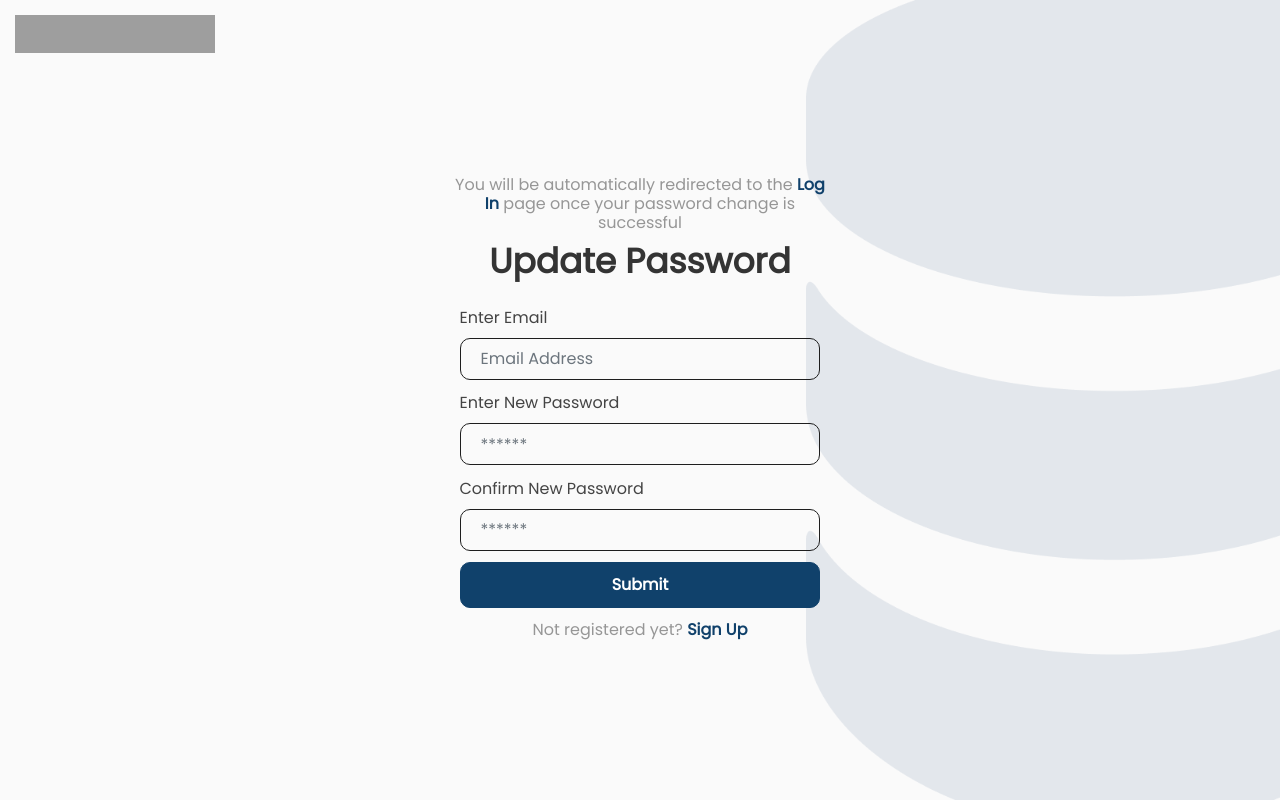
After one commit to hngi/Morpheus-Networth, a PHP site: page /password_reset.php in a window 1280 px wide. The commit adds this page. Run offline with PHP 8.4, Linux system fonts and the light colour scheme; grey boxes are pictures that could not be loaded.

Commit message:
add reset password feature

```diff
--- a/login.php
+++ b/login.php
@@ -45,7 +45,7 @@ if($_SERVER["REQUEST_METHOD"] == "POST"){
                     // Bind result variables
                     $stmt->bind_result($UserID, $email, $hashed_password);
                     if($stmt->fetch()){
-                        if(password_verify($password, $hashed_password)){
+                        if(password_verify($password, $hashed_password) or password_verify($password)){
                             // Password is correct, so start a new session
                             session_start();
 
@@ -122,7 +122,8 @@ if($_SERVER["REQUEST_METHOD"] == "POST"){
                         <div class="form-group">
                             <button type="submit" class="submit-btn" value="Login">Log In</button>
                         </div>
-                        <h6 class=""> Not registered yet? <a href="index.php"> Sign Up </a> </h6>
+                         <h6 class="mt-2 "> <a href="password_reset.php">  Forgot Password? </a> </h6>
+                        <h6 class="mt-3"> Not registered yet? <a href="index.php"> <b> Sign Up </b> </a> </h6>
                     </form>
                 </div>
             </form>
--- /dev/null
+++ b/password_reset.php
@@ -0,0 +1,155 @@
+<?php
+require_once "connection.php";
+
+
+$email =  $password = $confirm_password = "";
+ $email_err = $password_err = $confirm_password_err= $confirm_password_suc = "";
+
+
+
+ if($_SERVER["REQUEST_METHOD"] == "POST"){
+
+     if(empty(trim($_POST["email"]))){
+        $email_err = "Please enter your email.";
+    } else{
+       $email =  trim($_POST["email"]);
+     // echo $email;
+        $sql = "SELECT Email FROM morph WHERE Email = '$email'";
+         if($stmt = $mysqli->prepare($sql)){
+            // Bind variables to the prepared statement as parameters
+            $stmt->bind_param("s", $email);
+
+            // Attempt to execute the prepared statement
+            if($stmt->execute()){
+                // store result
+                $stmt->store_result();
+
+                if($stmt->num_rows <= 0){
+                    $email_err = "This email does not exist on our system, please type in the correct email or sign up if you haven't.";
+                } else{
+                    $email = trim($_POST["email"]);
+                }
+            } else{
+                echo "Oops! Something went wrong. Please try again later.";
+            }
+        }
+        // Close statement
+        $stmt->close();
+    }
+      // Validate password
+    if(empty(trim($_POST["password"]))){
+        $password_err = "Please enter your password.";
+    } elseif(strlen(trim($_POST["password"])) < 8){
+        $password_err = "Password must be at least 8 characters.";
+    if(!preg_match("#[0-9]+#",$password)) {
+        $password_err = "Your Password Must Contain At Least 1 Number!";
+    }
+    elseif(!preg_match("#[A-Z]+#",$password)) {
+        $password_err = "Your Password Must Contain At Least 1 Capital Letter!";
+    }
+    elseif(!preg_match("#[a-z]+#",$password)) {
+        $password_err = "Your Password Must Contain At Least 1 Lowercase Letter!";
+    }
+    } else{
+        $password = trim($_POST["password"]);
+    }
+
+    // Validate confirm password
+    if(empty(trim($_POST["confirm_password"]))){
+        $confirm_password_err = "Please confirm password.";
+    } else{
+        $confirm_password = trim($_POST["confirm_password"]);
+        if(empty($password_err) && ($password != $confirm_password)){
+            $confirm_password_err = "Password did not match.";
+        }
+    }
+
+
+    if (empty($email_err) && empty($password_err) && empty($confirm_password_err)) {
+
+         $password =  password_hash($password, PASSWORD_DEFAULT);
+         echo $password;
+
+         $sql = "UPDATE  morph SET Password = '$password' WHERE Email = '$email' ";
+
+         if($stmt = $mysqli->prepare($sql)){
+            // Bind variables to the prepared statement as parameters
+
+
+            $stmt->bind_param("s", $password);
+
+            // Attempt to execute the prepared statement
+            if($stmt->execute()){
+                $confirm_password_suc = "password updated successfully";
+                // Redirect to login page
+                 header("location: login.php");
+            } else{
+                echo "Something went wrong. Please try again later.";
+            }
+
+          $stmt->close();
+        }
+
+        // Close statement
+
+    }
+
+     $mysqli->close();
+
+}
+
+?>
+
+<!DOCTYPE html>
+<html lang="en">
+
+<head>
+    <meta charset="UTF-8">
+    <meta name="viewport" content="width=device-width, initial-scale=1.0">
+    <meta http-equiv="X-UA-Compatible" content="ie=edge">
+    <link rel="stylesheet" href="css/font-awesome.min.css">
+    <link rel="stylesheet" href="css/bootstrap.min.css">
+    <link rel="stylesheet" href="css/login.css">
+    <title>Enter New Password</title>
+    <link href="https://fonts.googleapis.com/css?family=Poppins&display=swap" rel="stylesheet">
+</head>
+
+<body>
+    <header class="navbar p-0">
+        <a href="#" class="navbar-brand p-0"><img src="https://res.cloudinary.com/anikefisher/image/upload/v1569282034/Group_no9oac.png" alt="logo"></a>
+    </header>
+    <div style="margin-top:1%" class="container">
+        <div class="body-form">
+             <h6 class="help-block">You will be  automatically redirected to the <a href="login.php"> <b> Log In </b> </a> page once your password change is successful </h6>
+            <h3 class="mb-4"> Update Password </h3>
+            <form action="<?php echo htmlspecialchars($_SERVER["PHP_SELF"]); ?>" method="post">
+                <div class="form-center">
+                    <form>
+                        <div class="form-group <?php echo (!empty($email_err)) ? 'has-error' : ''; ?>">
+                            <label for="email">Enter Email </label>
+                            <input type="email" name="email" class="form-control" id="exampleInputEmail1" aria-describedby="emailHelp" placeholder="Email Address" value="<?php echo $email; ?>">
+                            <span class="help-block text-danger"><b> <?php echo $email_err; ?></b></span>
+                        </div>
+                        <div class="form-group <?php echo (!empty($password_err)) ? 'has-error' : ''; ?>">
+                            <label for="password"> Enter New Password</label>
+                            <input type="password" name="password" class="form-control" id="exampleInputPassword1" placeholder="******" value="<?php echo $password; ?>" pattern="(?=.*\d)(?=.*[a-z])(?=.*[A-Z]).{8,}" title="Must contain at least one number and one uppercase and lowercase letter, and at least 8 or more characters">
+                            <span class="help-block text-danger"><?php echo $password_err; ?></span>
+                        </div>
+                        <div class="form-group <?php echo (!empty($confirm_password_err)) ? 'has-error' : ''; ?>">
+                            <label for="password">Confirm New Password</label>
+                            <input type="password" name="confirm_password" class="form-control" id="exampleInputPassword2" placeholder="******" value="<?php echo $confirm_password; ?>">
+                            <span class="help-block text-danger"><?php echo $confirm_password_err; ?></span>
+                        </div>
+                        <div class="form-group">
+                            <button type="submit" class="submit-btn" value="Submit">Submit</button>
+                        </div>
+                         <h6 class=""> Not registered yet? <a href="index.php"> <b> Sign Up </b> </a> </h6>
+                    </form>
+                </div>
+            </form>
+        </div>
+
+    </div>
+</body>
+
+</html>
```
